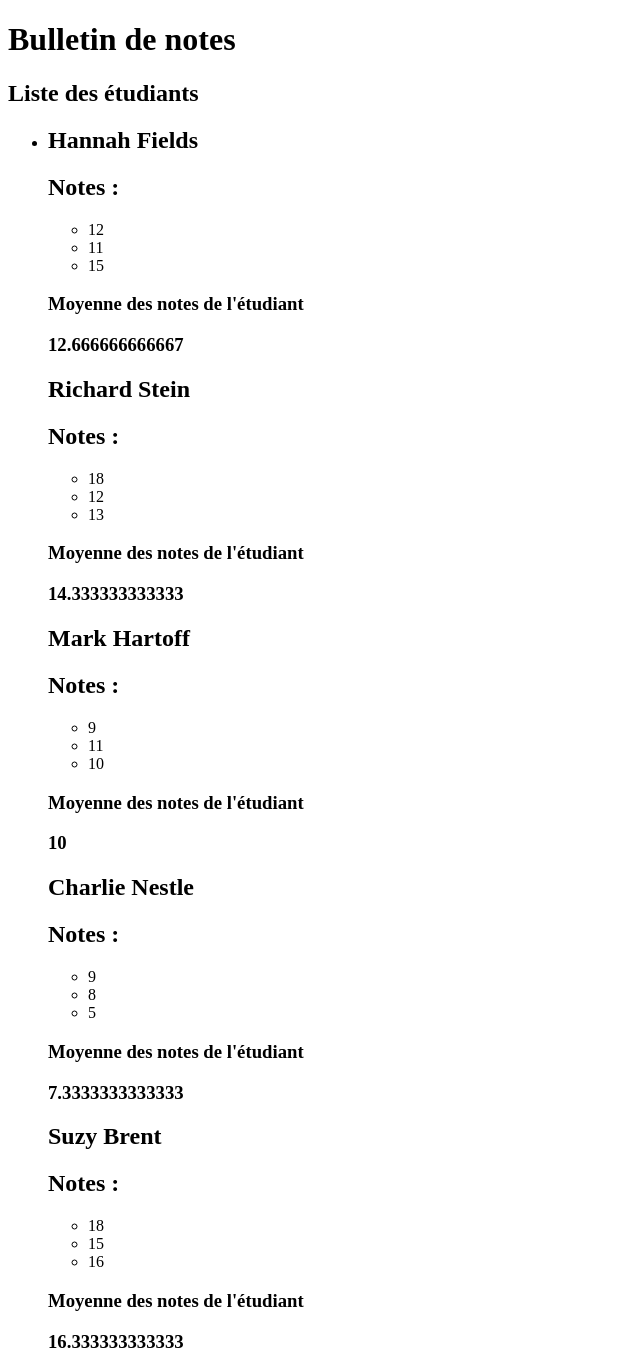
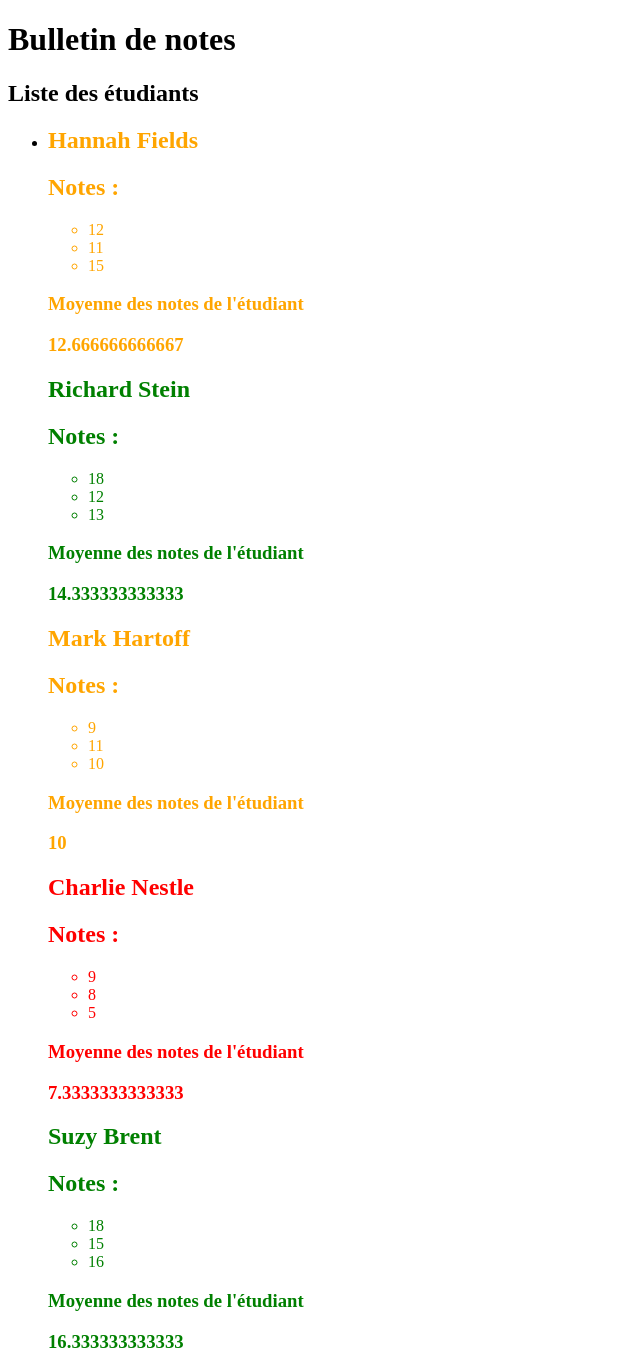
Before and after one commit to Supermalin/coda-bph-j1, a PHP site: page / in a window 1280 px wide. Shown: the whole page, without its empty margins (0-640 px from the left). Run offline with PHP 8.4, Linux system fonts and the light colour scheme.

Commit message:
style css

```diff
--- a/mini-projet/index.php
+++ b/mini-projet/index.php
@@ -52,6 +52,7 @@ function computeAverage(array $grades) : float
 <html lang="fr">
     <head>
         <meta charset="utf-8" />
+        <link rel="stylesheet" href="style.css">
         <title>Bulletin de notes</title>
     </head>
     <body>
@@ -63,9 +64,15 @@ function computeAverage(array $grades) : float
         </h2>
         <ul id="students">
             <li>
-                <article class="">
+                <?php foreach($students as $key => $student){ ?>
+                        <?php if (computeAverage($student['grades'])<10){ ?>
+                            <article class="red">
+                        <?php }else if (computeAverage($student['grades'])<=13){ ?>
+                            <article class="orange">
+                        <?php }else{ ?>
+                            <article class="green">
+                        <?php } ?>
                     <header>
-                        <?php foreach($students as $key => $student){ ?>
                             <h1><?= $student['firstName']." ".$student['lastName'] ?></h1>
                     </header>
                     <section>
@@ -80,8 +87,8 @@ function computeAverage(array $grades) : float
                         <h3>Moyenne des notes de l'étudiant </h3>
                         <h3> <?=computeAverage($student['grades']) ?></h3>
                     </footer>
-                    <?php } ?>
                 </article>
+                <?php } ?>
             </li>
         </ul>
     </body>
--- /dev/null
+++ b/mini-projet/style.css
@@ -0,0 +1,9 @@
+.orange{
+    color: orange;
+}
+.red{
+    color: red;
+}
+.green{
+    color: green;
+}
```
